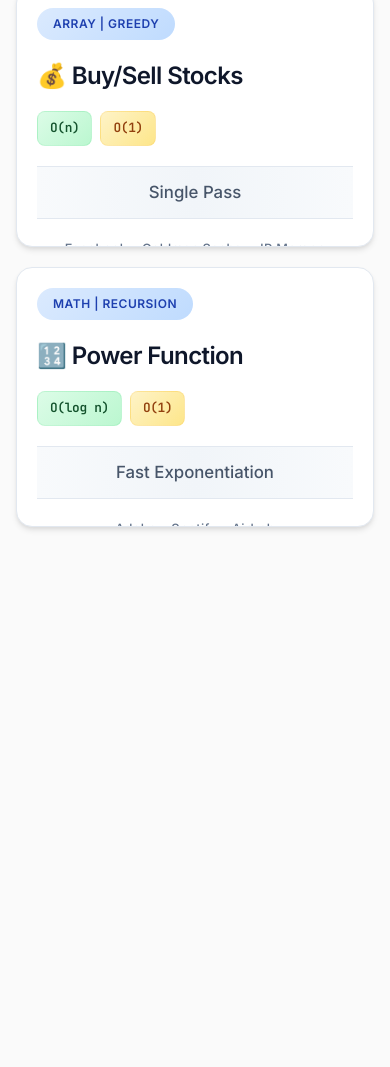
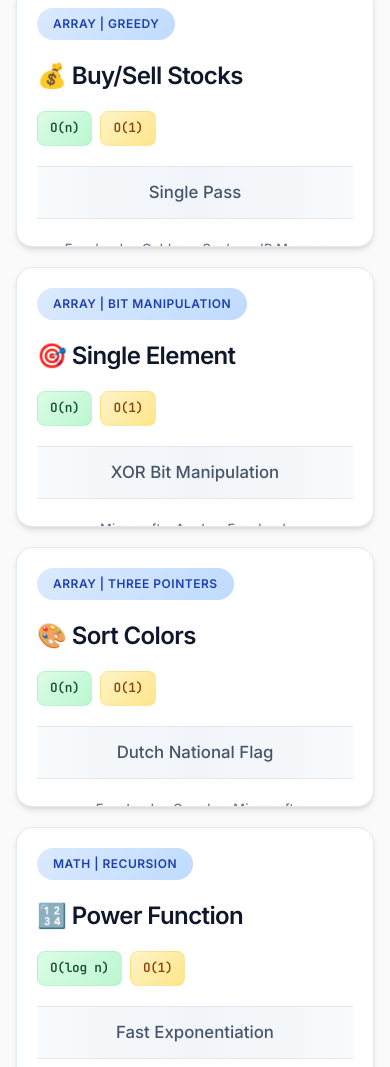
Before and after one commit to mynamevansh/DSA-QUESTIONS-, a plain HTML site: page showcase/index.html in a window 390 px wide. Shown: the part 1463-2530 px from the top of the page. Before the commit the page ends 2022 px from the top, so only its background shows below. Drawn offline with Linux system fonts and the light colour scheme.

Commit message:
feat: Add Sort Colors and Single Element to interactive showcase
- Add Dutch National Flag algorithm (Sort Colors) with O(n)/O(1) complexity
- Add XOR bit manipulation algorithm (Single Element) with O(n)/O(1) complexity
- Implement interactive demos with performance monitoring
- Add new algorithm cards with flip animations
- Update showcase to display 8 total optimized algorithms
- Include company tags: Facebook, Google, Microsoft, Apple
- Maintain responsive design and accessibility standards

```diff
--- a/showcase/algorithms.js
+++ b/showcase/algorithms.js
@@ -78,6 +78,35 @@ class DSAAlgorithms {
             maxProfit = Math.max(maxProfit, prices[i] - minPrice);
         }
         return maxProfit;
+    }
+
+    // Sort Colors - Dutch National Flag Algorithm
+    static sortColors(nums) {
+        let lower = 0, mid = 0, high = nums.length - 1;
+        const result = [...nums]; // Copy for visualization
+
+        while(mid <= high) {
+            if(result[mid] === 0) {
+                [result[lower], result[mid]] = [result[mid], result[lower]];
+                lower++;
+                mid++;
+            } else if(result[mid] === 1) {
+                mid++;
+            } else if(result[mid] === 2) {
+                [result[mid], result[high]] = [result[high], result[mid]];
+                high--;
+            }
+        }
+        return result;
+    }
+
+    // Single Element - XOR Bit Manipulation
+    static singleNumber(nums) {
+        let result = 0;
+        for(let num of nums) {
+            result ^= num; // XOR cancels duplicates
+        }
+        return result;
     }
 
     // Power Function with Negative Handling
@@ -202,6 +231,40 @@ function runStockProfit() {
     `;
 }
 
+function runSortColors() {
+    const input = [2,0,2,1,1,0];
+    const performance = PerformanceMonitor.measure(
+        'Sort Colors',
+        DSAAlgorithms.sortColors,
+        input
+    );
+
+    const resultDiv = document.getElementById('sortcolors-result');
+    resultDiv.className = 'result visible';
+    resultDiv.innerHTML = `
+        <strong>Input:</strong> [${input.join(', ')}]<br>
+        <strong>Sorted:</strong> [${performance.result.join(', ')}]<br>
+        <strong>Time:</strong> ${performance.executionTime}ms
+    `;
+}
+
+function runSingleElement() {
+    const input = [4,1,2,1,2];
+    const performance = PerformanceMonitor.measure(
+        'Single Element',
+        DSAAlgorithms.singleNumber,
+        input
+    );
+
+    const resultDiv = document.getElementById('single-result');
+    resultDiv.className = 'result visible';
+    resultDiv.innerHTML = `
+        <strong>Array:</strong> [${input.join(', ')}]<br>
+        <strong>Unique:</strong> ${performance.result}<br>
+        <strong>Time:</strong> ${performance.executionTime}ms
+    `;
+}
+
 function runPowerFunction() {
     const x = 2, n = 10;
     const performance = PerformanceMonitor.measure(
--- a/showcase/index.html
+++ b/showcase/index.html
@@ -183,6 +183,52 @@
                 <div id="stock-result" class="result"></div>
             </div>
 
+            <div class="algorithm-card" onclick="toggleCard('single')">
+                <div class="card-front">
+                    <div class="problem-type">Array | Bit Manipulation</div>
+                    <h3>🎯 Single Element</h3>
+                    <div class="complexity">
+                        <span class="time">O(n)</span>
+                        <span class="space">O(1)</span>
+                    </div>
+                    <div class="algorithm-name">XOR Bit Manipulation</div>
+                    <div class="companies">Microsoft • Apple • Facebook</div>
+                </div>
+                <div class="card-back" id="single-back">
+                    <div class="back-content">
+                        <h4>Key Concept</h4>
+                        <p>XOR cancels duplicate elements automatically</p>
+                        <h4>Approach</h4>
+                        <p>1. Initialize result = 0<br>2. XOR all elements<br>3. Duplicates cancel, unique remains</p>
+                        <button class="demo-btn" onclick="event.stopPropagation(); runSingleElement()">Demo</button>
+                    </div>
+                </div>
+                <div id="single-result" class="result"></div>
+            </div>
+
+            <div class="algorithm-card" onclick="toggleCard('sortcolors')">
+                <div class="card-front">
+                    <div class="problem-type">Array | Three Pointers</div>
+                    <h3>🎨 Sort Colors</h3>
+                    <div class="complexity">
+                        <span class="time">O(n)</span>
+                        <span class="space">O(1)</span>
+                    </div>
+                    <div class="algorithm-name">Dutch National Flag</div>
+                    <div class="companies">Facebook • Google • Microsoft</div>
+                </div>
+                <div class="card-back" id="sortcolors-back">
+                    <div class="back-content">
+                        <h4>Key Concept</h4>
+                        <p>Three-way partitioning with pointers</p>
+                        <h4>Approach</h4>
+                        <p>1. Lower, mid, high pointers<br>2. Swap 0s left, 2s right<br>3. Keep 1s in middle</p>
+                        <button class="demo-btn" onclick="event.stopPropagation(); runSortColors()">Demo</button>
+                    </div>
+                </div>
+                <div id="sortcolors-result" class="result"></div>
+            </div>
+
             <div class="algorithm-card" onclick="toggleCard('power')">
                 <div class="card-front">
                     <div class="problem-type">Math | Recursion</div>
```
